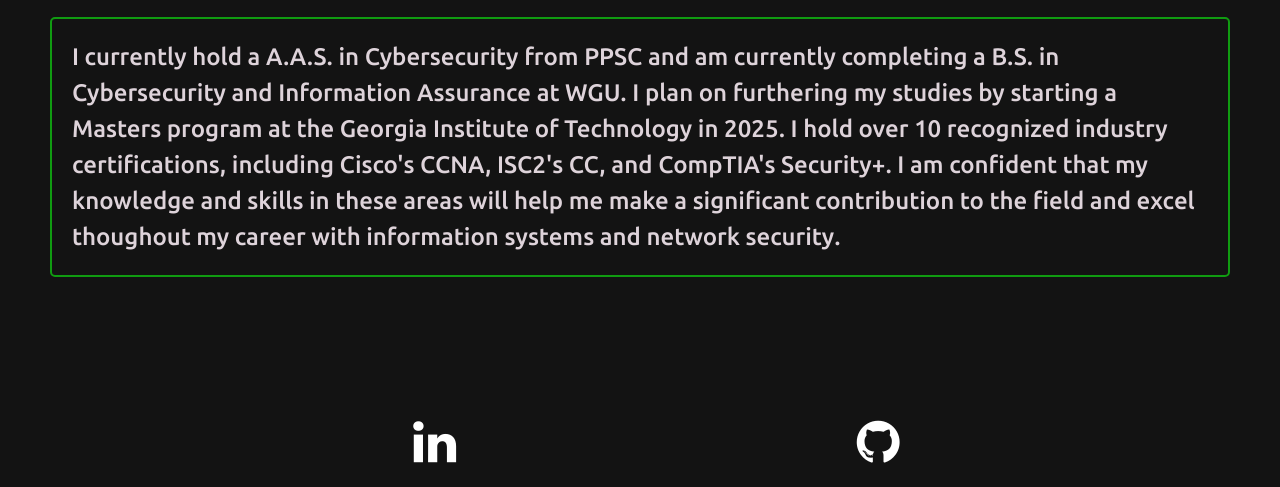
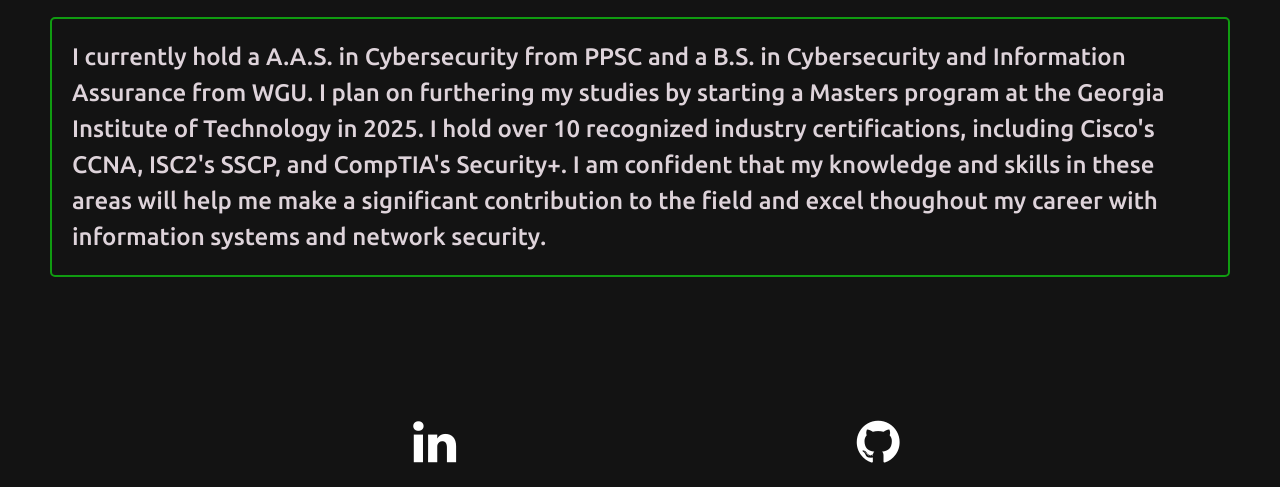
Before and after one commit to ericryanbarnes/personal-website, a plain HTML site: page index.html in a window 1280 px wide. Shown: the part 567-1054 px from the top of the page. Drawn offline with Linux system fonts and the light colour scheme.

Commit message:
Update index.html

```diff
--- a/index.html
+++ b/index.html
@@ -46,10 +46,10 @@
         <img class = "aboutpic" src="img/eb2.png" alt="Eric" />
         <h2>About</h2>
         <p>
-          I currently hold a A.A.S. in Cybersecurity from PPSC and am currently completing a B.S. in Cybersecurity
-          and Information Assurance at WGU. I plan on furthering my studies by starting
+          I currently hold a A.A.S. in Cybersecurity from PPSC and a B.S. in Cybersecurity
+          and Information Assurance from WGU. I plan on furthering my studies by starting
           a Masters program at the Georgia Institute of Technology in 2025. I hold over 10 recognized
-          industry certifications, including Cisco's CCNA, ISC2's CC, and CompTIA's Security+.
+          industry certifications, including Cisco's CCNA, ISC2's SSCP, and CompTIA's Security+.
           I am confident that my knowledge and skills in these areas will help me make a significant
           contribution to the field and excel thoughout my career with information systems and network security.
         </p>
```
